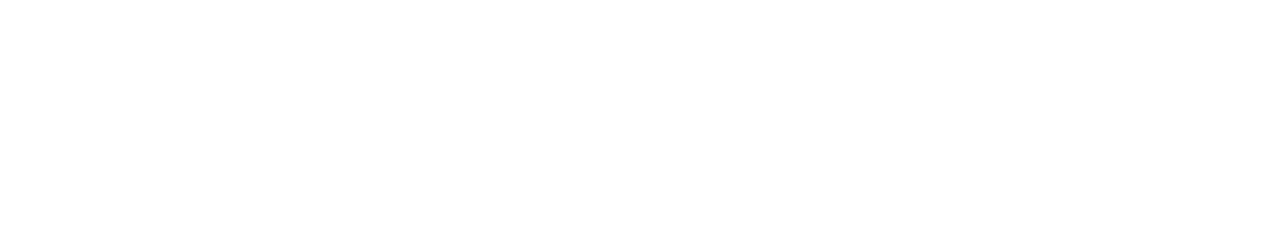
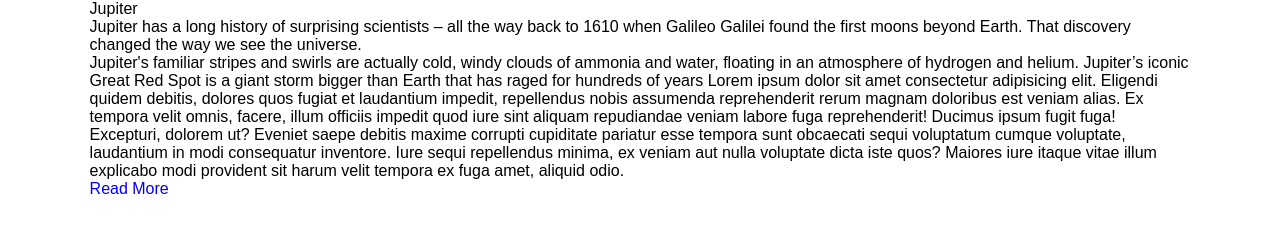
Before and after one commit to sdhanrajaxioned/jquery_readMore, a plain HTML site: page index.html in a window 1280 px wide. Drawn offline with nearby package versions, Linux system fonts and the light colour scheme.

Commit message:
added content section

```diff
--- a/index.html
+++ b/index.html
@@ -12,19 +12,22 @@
   <body>
     <!--container start-->
     <div class="container">
-      <!--header section start-->
-      <header>
-      </header>
-      <!--header section ends-->
       <!--main section start-->
       <main>
+        <div class="wrapper">
+          <div class="content">
+            <h1>Jupiter</h1>
+            <p>Jupiter has a long history of surprising scientists – all the way back to 1610 when Galileo Galilei found the first moons beyond Earth. That discovery changed the way we see the universe.
+            <p class="read-more">Jupiter's familiar stripes and swirls are actually cold, windy clouds of ammonia and water, floating in an atmosphere of hydrogen and helium. Jupiter’s iconic Great Red Spot is a giant storm bigger than Earth that has raged for hundreds of years Lorem ipsum dolor sit amet consectetur adipisicing elit. Eligendi quidem debitis, dolores quos fugiat et laudantium impedit, repellendus nobis assumenda reprehenderit rerum magnam doloribus est veniam alias. Ex tempora velit omnis, facere, illum officiis impedit quod iure sint aliquam repudiandae veniam labore fuga reprehenderit! Ducimus ipsum fugit fuga! Excepturi, dolorem ut? Eveniet saepe debitis maxime corrupti cupiditate pariatur esse tempora sunt obcaecati sequi voluptatum cumque voluptate, laudantium in modi consequatur inventore. Iure sequi repellendus minima, ex veniam aut nulla voluptate dicta iste quos? Maiores iure itaque vitae illum explicabo modi provident sit harum velit tempora ex fuga amet, aliquid odio.</p>
+            </p>
+            <a href="#FIXME" class="read-more-btn">Read More</a>
+          </div>
+        </div>
       </main>
       <!--main section end-->
-      <!--footer section start-->
-      <footer>
-      </footer>
-      <!--footer section end-->
     </div>
     <!--container end-->
+    <script src="https://code.jquery.com/jquery-3.6.0.js" integrity="sha256-H+K7U5CnXl1h5ywQfKtSj8PCmoN9aaq30gDh27Xc0jk=" crossorigin="anonymous"></script>
+    <script src="assets/vendor/script.js"></script>
   </body>
 </html>
```
